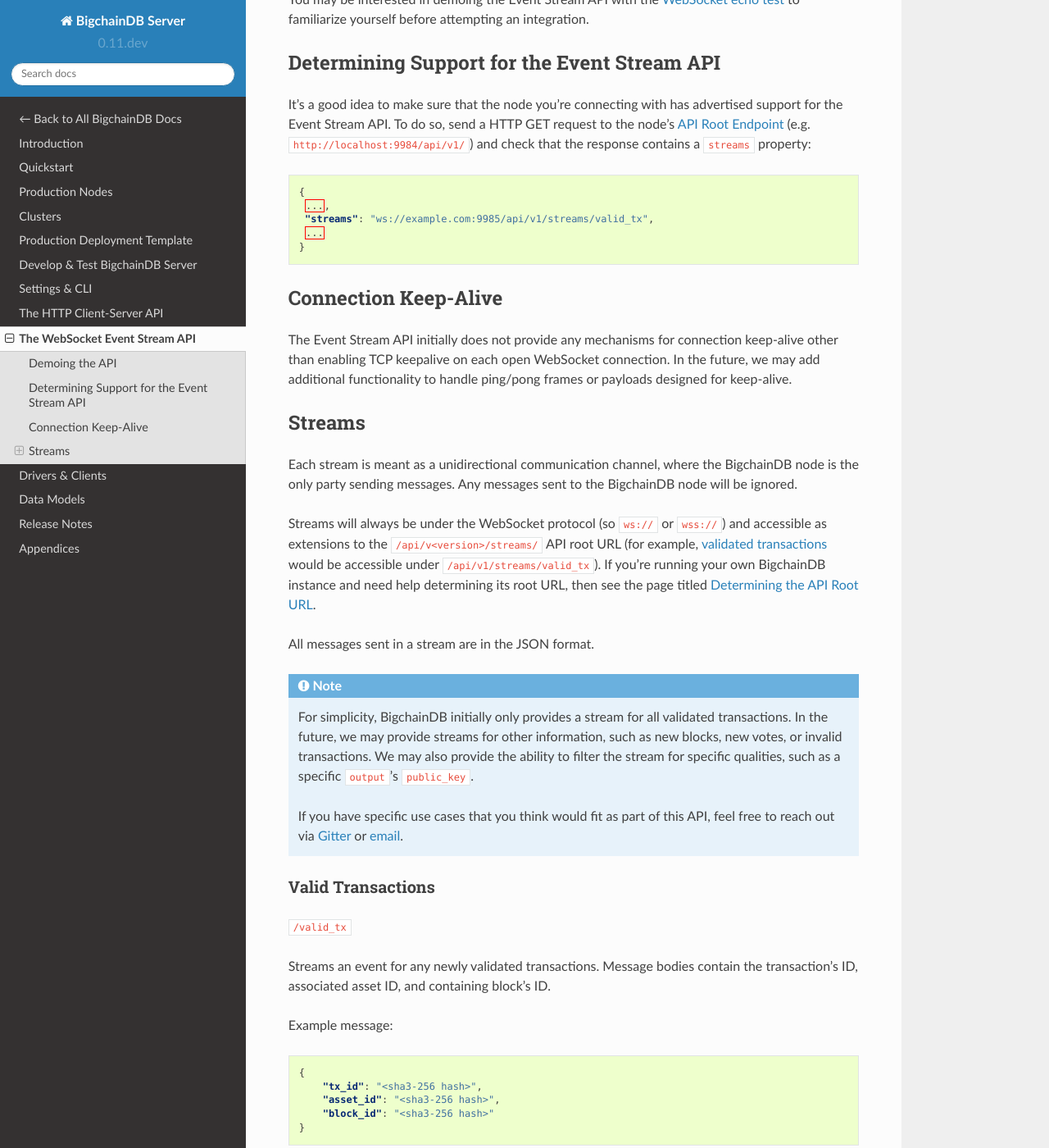
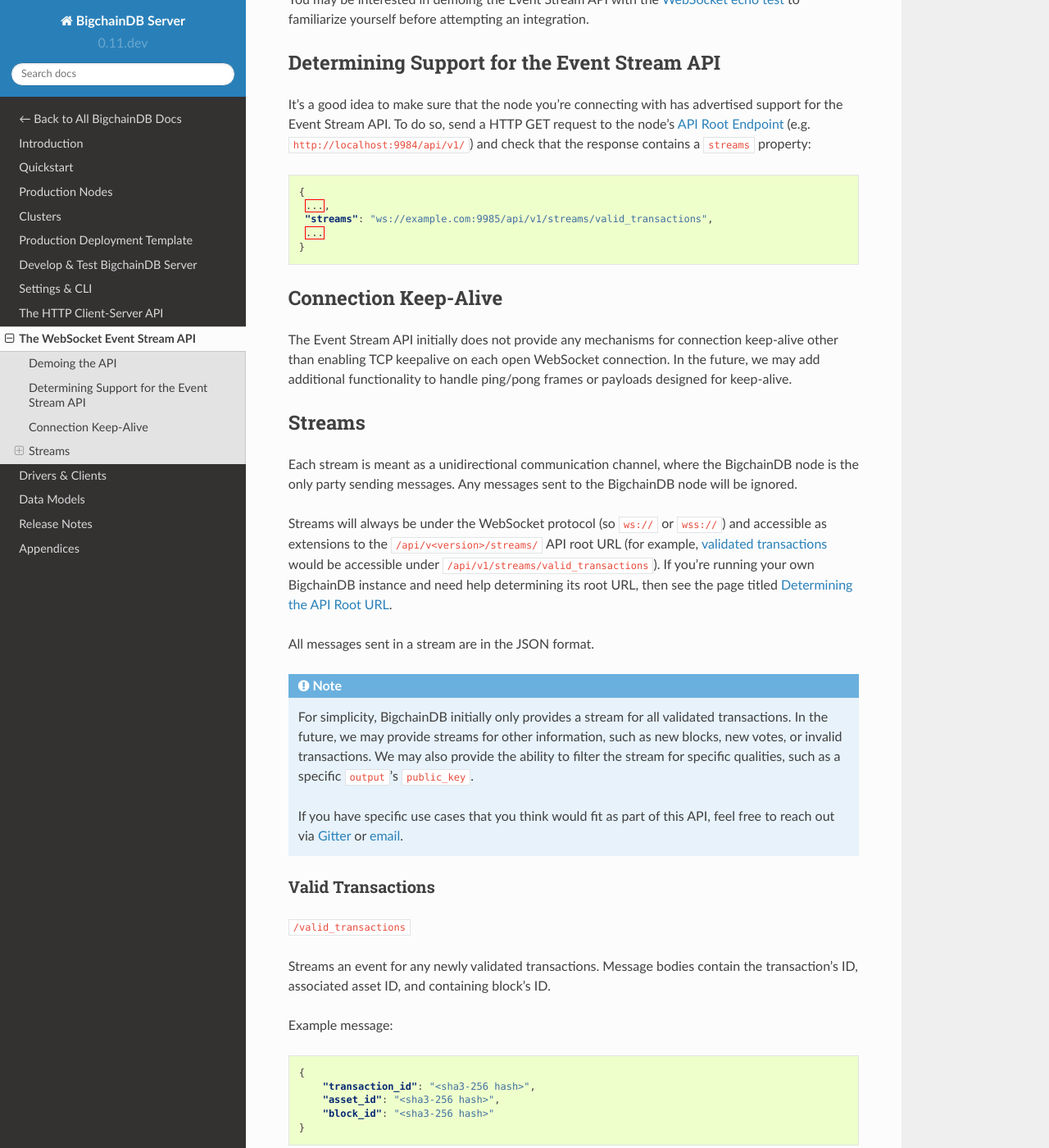
Before and after one commit to bigchaindb/bigchaindb, a Sphinx documentation site: the page built from docs/server/source/websocket-event-stream-api.rst, in a window 1280 px wide and 1400 px high, scrolled down 449 px. Shown: the whole window at 82% size. Built offline with Sphinx 7.4.7 and the Read the Docs theme 2.0.0, drawn with Linux system fonts in a browser that asks for light colours; pages that are not in the unit, such as notebooks, are missing from menus; some of the changed text lies outside the part shown.

Commit message:
Consistent naming on the events api

```diff
--- a/docs/server/source/websocket-event-stream-api.rst
+++ b/docs/server/source/websocket-event-stream-api.rst
@@ -32,7 +32,7 @@
 
     {
      ...,
-     "streams": "ws://example.com:9985/api/v1/streams/valid_tx",
+     "streams": "ws://example.com:9985/api/v1/streams/valid_transactions",
      ...
     }
 
@@ -56,8 +56,8 @@
 Streams will always be under the WebSocket protocol (so ``ws://`` or
 ``wss://``) and accessible as extensions to the ``/api/v<version>/streams/``
 API root URL (for example, `validated transactions <#valid-transactions>`_
-would be accessible under ``/api/v1/streams/valid_tx``). If you're running your
-own BigchainDB instance and need help determining its root URL,
+would be accessible under ``/api/v1/streams/valid_transactions``). If you're
+running your own BigchainDB instance and need help determining its root URL,
 then see the page titled :ref:`Determining the API Root URL`.
 
 All messages sent in a stream are in the JSON format.
@@ -77,7 +77,7 @@
 Valid Transactions
 ~~~~~~~~~~~~~~~~~~
 
-``/valid_tx``
+``/valid_transactions``
 
 Streams an event for any newly validated transactions. Message bodies contain
 the transaction's ID, associated asset ID, and containing block's ID.
@@ -87,7 +87,7 @@
 .. code:: JSON
 
     {
-        "tx_id": "<sha3-256 hash>",
+        "transaction_id": "<sha3-256 hash>",
         "asset_id": "<sha3-256 hash>",
         "block_id": "<sha3-256 hash>"
     }
@@ -98,6 +98,6 @@
     Transactions in BigchainDB are validated in batches ("blocks") and will,
     therefore, be streamed in batches. Each block can contain up to a 1000
     transactions, ordered by the time at which they were included in the block.
-    The ``/valid_tx`` stream will send these transactions in the same order
-    that the block stored them in, but this does **NOT** guarantee that you
-    will recieve the events in that same order.
+    The ``/valid_transactions`` stream will send these transactions in the same
+    order that the block stored them in, but this does **NOT** guarantee that
+    you will recieve the events in that same order.
```
Also changed, not shown: 1 other file.
